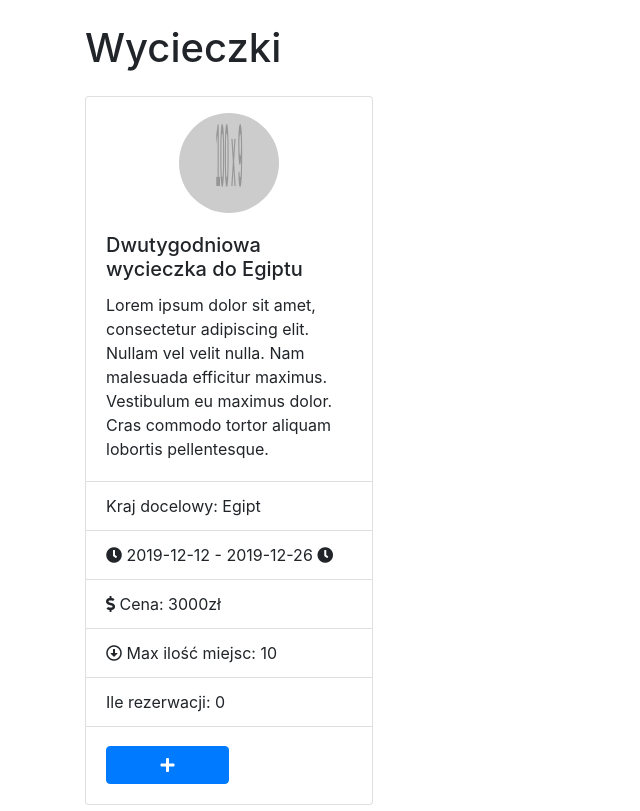
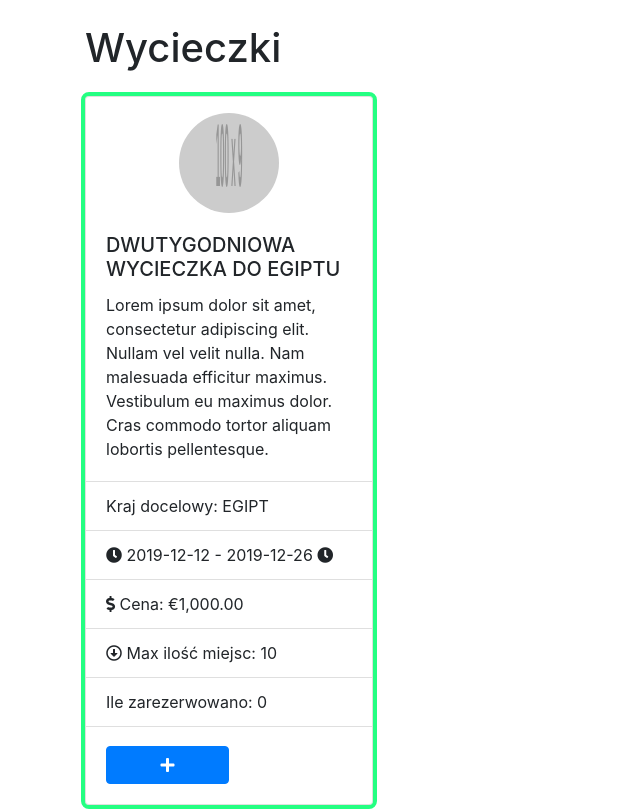
Before and after one commit to szymonsadowski3/ZPW_Angular, an Angular app: page / in a window 1280 px wide. Shown: the top 811 px of the page, without its empty margins (0-640 px from the left). Built offline with nearby package versions, Linux system fonts and the light colour scheme.

Commit message:
- finding min/max element

```diff
--- a/src/app/wycieczki.component.html
+++ b/src/app/wycieczki.component.html
@@ -14,9 +14,18 @@
     visibility: hidden;
   }
 
-  .low-available-places {
-    outline: 4px solid #ff6b6d;
+  .low-available-places h5 {
+    color: #ff7b3d;
   }
+
+  .cheapest {
+    outline: 4px solid #24ff82;
+  }
+
+  .most-expensive {
+    outline: 4px solid #ff5153;
+  }
+
 </style>
 
 <div class="container">
@@ -25,28 +34,38 @@
 <!--    <ng-template ngFor let-item [ngForOf]="items" let-i="index">-->
         <div class="card mb-4" style="width: 18rem;"
              *ngFor="let item of items"
-             [ngClass]="{'low-available-places': (item.maxIloscMiejsc - item.ileZarezerwowano) <= 3}"
+             [ngClass]="{
+                'low-available-places': (item.maxIloscMiejsc - item.ileZarezerwowano) <= 3,
+                'cheapest': (item==minElement),
+                'most-expensive': (item==maxElement)
+             }"
         >
 <!--          <img src="..." class="card-img-top" alt="...">-->
           <img src={{item.linkDoZdj}} class="rounded-circle card-img"/>
           <div class="card-body">
-            <h5 class="card-title">{{item.nazwa}}</h5>
+            <h5 class="card-title">{{item.nazwa | uppercase}}</h5>
             <p class="card-text">{{item.opis}}</p>
           </div>
           <ul class="list-group list-group-flush">
-            <li class="list-group-item">Kraj docelowy: {{item.docelowyKrajWycieczki}}</li>
+            <li class="list-group-item">Kraj docelowy: {{item.docelowyKrajWycieczki | uppercase}}</li>
             <li class="list-group-item">
               <i class="fas fa-clock"></i> {{item.dataRozpoczecia}} - {{item.dataZakonczenia}}
               <i class="fas fa-clock"></i>
             </li>
             <li class="list-group-item">
-              <i class="fas fa-dollar-sign"></i> Cena: {{item.cenaJednostkowa}}
+              <i class="fas fa-dollar-sign"></i> Cena: {{item.cenaJednostkowa | currency: 'EUR'}}
             </li>
             <li class="list-group-item">
               <i class="far fa-arrow-alt-circle-down"></i> Max ilość miejsc: {{item.maxIloscMiejsc}}
             </li>
             <li class="list-group-item">
-              Ile rezerwacji: {{item.ileZarezerwowano}}
+              <div *ngIf="item.ileZarezerwowano == item.maxIloscMiejsc; else availablePlaces">
+                Brak dostępnych miejsc!
+              </div>
+
+              <ng-template #availablePlaces>
+                Ile zarezerwowano: {{item.ileZarezerwowano}}
+              </ng-template>
             </li>
           </ul>
           <div class="card-body">
--- a/src/app/wycieczki.component.ts
+++ b/src/app/wycieczki.component.ts
@@ -6,13 +6,18 @@ import { Component } from '@angular/core';
   styleUrls: ['./wycieczki.component.css']
 })
 export class WycieczkiComponent {
-  items = [
+  items;
+  maxElement;
+  minElement;
+
+  constructor () {
+    this.items = [
       {
         nazwa: "Dwutygodniowa wycieczka do Egiptu",
         docelowyKrajWycieczki: "Egipt",
         dataRozpoczecia: "2019-12-12",
         dataZakonczenia: "2019-12-26",
-      cenaJednostkowa: "3000zł",
+        cenaJednostkowa: 1000,
         maxIloscMiejsc: 10,
         opis: "Lorem ipsum dolor sit amet, consectetur adipiscing elit. Nullam vel velit nulla. Nam malesuada efficitur maximus. Vestibulum eu maximus dolor. Cras commodo tortor aliquam lobortis pellentesque.",
         linkDoZdj: "https://via.placeholder.com/100/09f/fff.png",
@@ -23,7 +28,7 @@ export class WycieczkiComponent {
         docelowyKrajWycieczki: "Rosja",
         dataRozpoczecia: "2019-12-12",
         dataZakonczenia: "2019-12-26",
-      cenaJednostkowa: "3000zł",
+        cenaJednostkowa: 2000,
         maxIloscMiejsc: 15,
         opis: "Lorem ipsum dolor sit amet, consectetur adipiscing elit. Nullam vel velit nulla. Nam malesuada efficitur maximus. Vestibulum eu maximus dolor. Cras commodo tortor aliquam lobortis pellentesque.",
         linkDoZdj: "https://via.placeholder.com/100/09f/fff.png",
@@ -34,7 +39,7 @@ export class WycieczkiComponent {
         docelowyKrajWycieczki: "USA",
         dataRozpoczecia: "2019-12-12",
         dataZakonczenia: "2019-12-26",
-      cenaJednostkowa: "3000zł",
+        cenaJednostkowa: 3000,
         maxIloscMiejsc: 5,
         opis: "Lorem ipsum dolor sit amet, consectetur adipiscing elit. Nullam vel velit nulla. Nam malesuada efficitur maximus. Vestibulum eu maximus dolor. Cras commodo tortor aliquam lobortis pellentesque.",
         linkDoZdj: "https://via.placeholder.com/100/09f/fff.png",
@@ -45,7 +50,7 @@ export class WycieczkiComponent {
         docelowyKrajWycieczki: "Egipt",
         dataRozpoczecia: "2019-12-12",
         dataZakonczenia: "2019-12-19",
-      cenaJednostkowa: "3000zł",
+        cenaJednostkowa: 1100,
         maxIloscMiejsc: 7,
         opis: "Lorem ipsum dolor sit amet, consectetur adipiscing elit. Nullam vel velit nulla. Nam malesuada efficitur maximus. Vestibulum eu maximus dolor. Cras commodo tortor aliquam lobortis pellentesque.",
         linkDoZdj: "https://via.placeholder.com/100/09f/fff.png",
@@ -56,7 +61,7 @@ export class WycieczkiComponent {
         docelowyKrajWycieczki: "Rosja",
         dataRozpoczecia: "2019-12-12",
         dataZakonczenia: "2019-12-19",
-      cenaJednostkowa: "3000zł",
+        cenaJednostkowa: 3000,
         maxIloscMiejsc: 9,
         opis: "Lorem ipsum dolor sit amet, consectetur adipiscing elit. Nullam vel velit nulla. Nam malesuada efficitur maximus. Vestibulum eu maximus dolor. Cras commodo tortor aliquam lobortis pellentesque.",
         linkDoZdj: "https://via.placeholder.com/100/09f/fff.png",
@@ -67,7 +72,7 @@ export class WycieczkiComponent {
         docelowyKrajWycieczki: "USA",
         dataRozpoczecia: "2019-12-12",
         dataZakonczenia: "2019-12-19",
-      cenaJednostkowa: "3000zł",
+        cenaJednostkowa: 3000,
         maxIloscMiejsc: 4,
         opis: "Lorem ipsum dolor sit amet, consectetur adipiscing elit. Nullam vel velit nulla. Nam malesuada efficitur maximus. Vestibulum eu maximus dolor. Cras commodo tortor aliquam lobortis pellentesque.",
         linkDoZdj: "https://via.placeholder.com/100/09f/fff.png",
@@ -79,7 +84,7 @@ export class WycieczkiComponent {
         docelowyKrajWycieczki: "Austria",
         dataRozpoczecia: "2019-12-12",
         dataZakonczenia: "2019-12-14",
-      cenaJednostkowa: "3000zł",
+        cenaJednostkowa: 3000,
         maxIloscMiejsc: 6,
         opis: "Lorem ipsum dolor sit amet, consectetur adipiscing elit. Nullam vel velit nulla. Nam malesuada efficitur maximus. Vestibulum eu maximus dolor. Cras commodo tortor aliquam lobortis pellentesque.",
         linkDoZdj: "https://via.placeholder.com/100/09f/fff.png",
@@ -90,13 +95,22 @@ export class WycieczkiComponent {
         docelowyKrajWycieczki: "Czechy",
         dataRozpoczecia: "2019-12-12",
         dataZakonczenia: "2019-12-14",
-      cenaJednostkowa: "3000zł",
+        cenaJednostkowa: 5000,
         maxIloscMiejsc: 11,
         opis: "Lorem ipsum dolor sit amet, consectetur adipiscing elit. Nullam vel velit nulla. Nam malesuada efficitur maximus. Vestibulum eu maximus dolor. Cras commodo tortor aliquam lobortis pellentesque.",
         linkDoZdj: "https://via.placeholder.com/100/09f/fff.png",
         ileZarezerwowano: 0,
       },
     ];
+
+    this.maxElement = this.items.reduce((prev, current) => {
+      return (prev.cenaJednostkowa > current.cenaJednostkowa) ? prev : current
+    });
+
+    this.minElement = this.items.reduce((prev, current) => {
+      return (prev.cenaJednostkowa < current.cenaJednostkowa) ? prev : current
+    });
+  }
 
   onClickPlusButton(item) {
     if(item.ileZarezerwowano < item.maxIloscMiejsc) {
```
Lines whose indentation alone changed are shown as unchanged.
